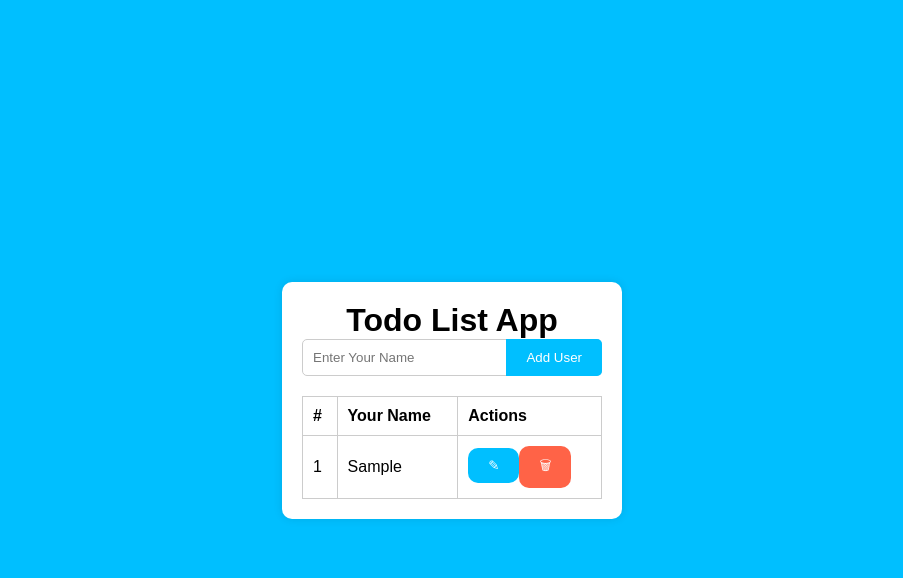
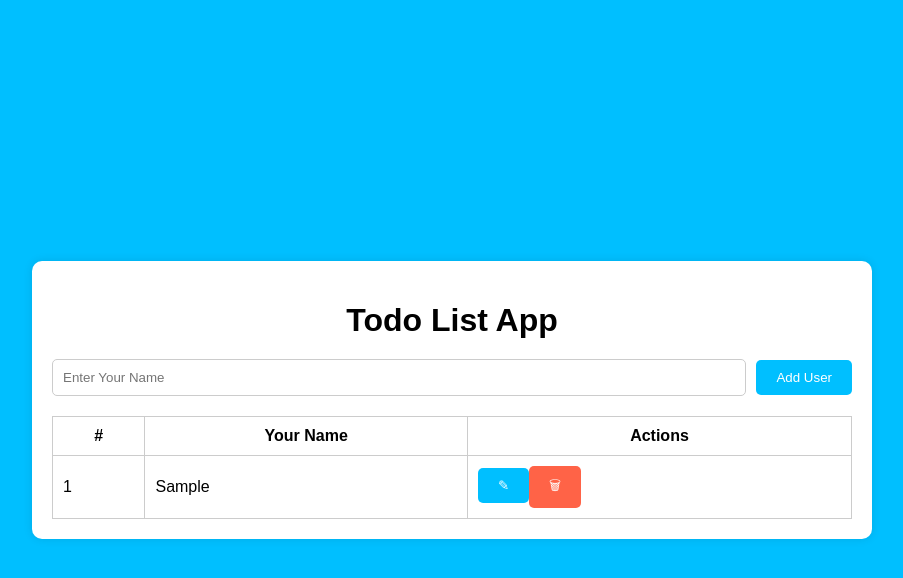
Before and after one commit to Snow-ie/to-do-list, a plain HTML site: page index.html in a window 1280 px wide. Both pictures are taken after typing "Sample" into the empty fields and a click on the button "Add User". Shown: the whole page, without its empty margins (188-1091 px from the left). Drawn offline with Linux system fonts and the light colour scheme.

Commit message:
first commit

```diff
--- a/index.html
+++ b/index.html
@@ -9,10 +9,14 @@
 <body>
     <div class="container">
         <h1>Todo List App</h1>
-        <div class="input-container">
+        <form class="input-container" onsubmit="addOrEditUser(event)">
             <input type="name" id="userInput" placeholder="Enter Your Name">
-            <button onclick="addOrEditUser()" id="addUserBtn">Add User</button>
-        </div>
+
+            <div class="button-group">
+                <button type="submit" id="addUserBtn">Add User</button>
+                <button type="button" onclick="cancelEdit()" id="cancelEditBtn" style="display: none;">Cancel</button>
+            </div>
+        </form>
         <table>
             <thead>
                 <tr>
@@ -32,7 +36,15 @@
         <div class="modal-content">
             <p>Are you sure you want to delete?</p>
             <button id="confirmDeleteBtn">Yes</button>
-            <button id="cancelDeleteBtn">No</button>
+            <button id="cancelDeleteBtn" class="primary">No</button>
+        </div>
+    </div>
+
+    <!-- Cancellation confirmation modal -->
+    <div id="cancelModal" class="modal">
+        <div class="modal-content">
+            <p>Canceled.</p>
+            <button id="closeCancelModalBtn" class="primary">OK</button>
         </div>
     </div>
 
--- a/script.js
+++ b/script.js
@@ -3,9 +3,16 @@ let editIndex = null;
 
 document.getElementById('cancelDeleteBtn').onclick = () => {
     document.getElementById('deleteModal').style.display = 'none';
+    document.getElementById('cancelModal').style.display = 'flex';
 };
 
-function addOrEditUser() {
+document.getElementById('closeCancelModalBtn').onclick = () => {
+    document.getElementById('cancelModal').style.display = 'none';
+};
+
+function addOrEditUser(event) {
+    event.preventDefault(); // Prevent form from submitting and refreshing the page
+
     const userInput = document.getElementById('userInput').value.trim();
     if (userInput === '') return;
 
@@ -13,6 +20,7 @@ function addOrEditUser() {
         users[editIndex] = userInput;
         editIndex = null;
         document.getElementById('addUserBtn').textContent = 'Add User';
+        document.getElementById('cancelEditBtn').style.display = 'none';
     } else {
         users.push(userInput);
     }
@@ -56,7 +64,15 @@ function renderTable() {
 function editUser(index) {
     document.getElementById('userInput').value = users[index];
     document.getElementById('addUserBtn').textContent = 'Edit User';
+    document.getElementById('cancelEditBtn').style.display = 'inline';
     editIndex = index;
+}
+
+function cancelEdit() {
+    document.getElementById('userInput').value = '';
+    document.getElementById('addUserBtn').textContent = 'Add User';
+    document.getElementById('cancelEditBtn').style.display = 'none';
+    editIndex = null;
 }
 
 function confirmDelete(index) {
--- a/style.css
+++ b/style.css
@@ -1,15 +1,9 @@
-* {
-  margin: 0;
-  padding: 0;
-  box-sizing: border-box;
-}
-
 body {
   font-family: Arial, sans-serif;
-  background-color: #00bfff;
+  background-color: #00BFFF;
   display: flex;
+  align-items: center;
   justify-content: center;
-  align-items: center;
   height: 100vh;
   margin: 0;
 }
@@ -18,64 +12,82 @@ body {
   background-color: white;
   padding: 20px;
   border-radius: 10px;
-  text-align: center;
   box-shadow: 0 0 10px rgba(0, 0, 0, 0.1);
+  width: 90%;
+  max-width: 800px;
 }
 
 .input-container {
-  position: relative;
-  display: inline-block;
+  display: flex;
+  width: 100%;
+}
+h1 {
+  margin-bottom: 20px;
+  text-align: center;
 }
 
 input[type="name"] {
   padding: 10px;
-  min-width: 300px;
+  width: 200px;
   border: 1px solid #ccc;
   border-radius: 5px;
+  flex-grow: 1;
+}
+
+.button-group {
+  display: flex;
+  align-items: center;
+  margin-left: 10px;
 }
 
 button {
   padding: 10px 20px;
+  border: none;
+  border-radius: 5px;
+  cursor: pointer;
 }
 
 button#addUserBtn {
-  position: absolute;
-  right: 0;
-  top: 0;
-  bottom: 0;
-  background-color: #00bfff;
+  background-color: #00BFFF;
   color: white;
   border: none;
-  border-radius: 0 5px 5px 0;
+  border-radius: 5px;
   cursor: pointer;
 }
 
+button#cancelEditBtn {
+  background-color: #FF6347;
+  color: white;
+  border: none;
+  border-radius: 5px;
+  cursor: pointer;
+  margin-left: 10px;
+}
+
 table {
-  min-width: 100%;
+  width: 100%;
   margin-top: 20px;
   border-collapse: collapse;
 }
 
-th,
-td {
+th, td {
   padding: 10px;
   border: 1px solid #ccc;
-  text-align: left;
 }
 
 button.edit-btn {
-  background-color: #00bfff;
+  background-color: #00BFFF;
   color: white;
   border: none;
-  border-radius: 10px;
+  border-radius: 5px;
   cursor: pointer;
 }
 
 button.delete-btn {
-  background-color: #ff6347;
+  background-color: #FF6347;
   color: white;
   border: none;
-  border-radius: 10px;
+  border-radius: 5px;
   cursor: pointer;
 }
 
@@ -101,3 +113,11 @@ button.delete-btn {
 .modal-content button {
   margin: 5px;
 }
+
+button.primary {
+  background-color: #00BFFF;
+  color: white;
+  border: none;
+  border-radius: 5px;
+  cursor: pointer;
+}
```
